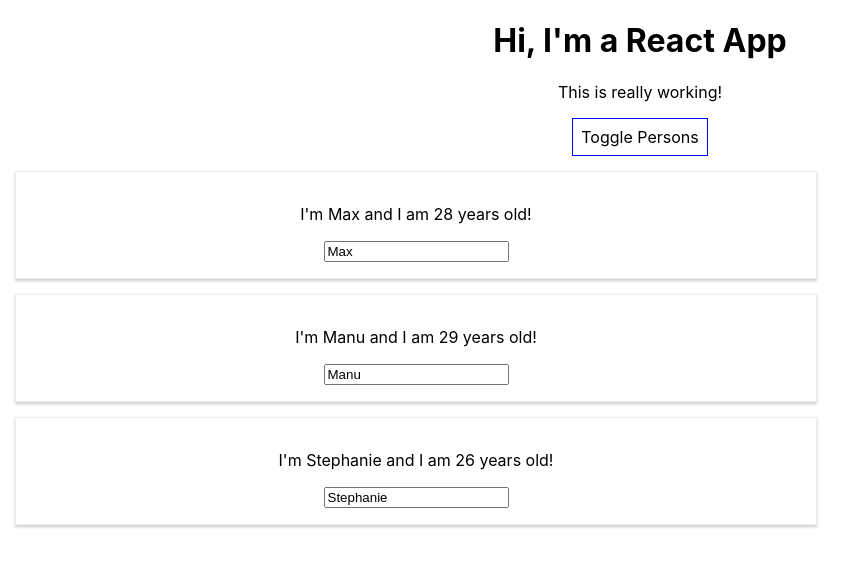
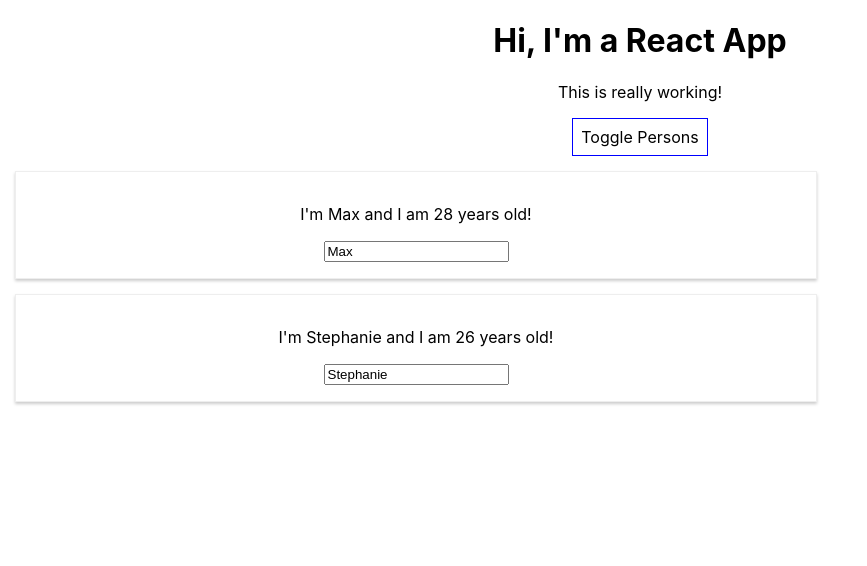
Before and after one commit to wisezt/react-complete-guide, a React (Create React App) app: page / in a window 1280 px wide. Both pictures are taken after a click on the button "Toggle Persons". Shown: the top 566 px of the page, without its empty margins (0-867 px from the left). Built offline with nearby package versions, Linux system fonts and the light colour scheme.

Commit message:
did something for delete person

```diff
--- a/src/App.js
+++ b/src/App.js
@@ -1,46 +1,54 @@
-import React, { Component } from 'react';
+import React, {Component} from 'react';
 import './App.css';
 import Person from './Person/Person';
 
 class App extends Component {
     state = {
         persons: [
-      { name: 'Max', age: 28 },
-      { name: 'Manu', age: 29 },
-      { name: 'Stephanie', age: 26 }
+            {name: 'Max', age: 28},
+            {name: 'Manu', age: 29},
+            {name: 'Stephanie', age: 26}
         ],
         otherState: 'some other value',
         showPersons: false
     }
 
-  switchNameHandler = ( newName ) => {
+    switchNameHandler = (newName) => {
         // console.log('Was clicked!');
         // DON'T DO THIS: this.state.persons[0].name = 'Maximilian';
-    this.setState( {
+        this.setState({
             persons: [
-        { name: newName, age: 28 },
-        { name: 'Manu', age: 29 },
-        { name: 'Stephanie', age: 27 }
+                {name: newName, age: 28},
+                {name: 'Manu', age: 29},
+                {name: 'Stephanie', age: 27}
             ]
-    } )
+        })
     }
 
-  nameChangedHandler = ( event ) => {
-    this.setState( {
+    nameChangedHandler = (event) => {
+        this.setState({
             persons: [
-        { name: 'Max', age: 28 },
-        { name: event.target.value, age: 29 },
-        { name: 'Stephanie', age: 26 }
+                {name: 'Max', age: 28},
+                {name: event.target.value, age: 29},
+                {name: 'Stephanie', age: 26}
             ]
-    } )
+        })
     }
+
 
     togglePersonsHandler = () => {
         const doesShow = this.state.showPersons;
-    this.setState( { showPersons: !doesShow } );
+        this.setState({showPersons: !doesShow});
     }
 
-  render () {
+    deletePersonByIndex = (index) => {
+        const persons = this.state.persons;
+        persons.splice(index, 1);
+
+
+    }
+
+    render() {
         const style = {
             backgroundColor: 'white',
             font: 'inherit',
@@ -51,27 +59,18 @@ class App extends Component {
 
         let persons = null;
 
-    if ( this.state.showPersons ) {
+        if (this.state.showPersons) {
             persons = (
                 <div>
-            {this.state.persons.map(person => {
+                    {this.state.persons.map((person, index) => {
                         return (
-                 <Person name={person.name}
-                                age={person.age} />
+                            <Person
+                                click={this.deletePersonByIndex(index)}
+                                name={person.name}
+                                age={person.age}/>
 
                         )
                     })}
-          {/*<Person*/}
-            {/*name={this.state.persons[0].name}*/}
-            {/*age={this.state.persons[0].age} />*/}
-          {/*<Person*/}
-            {/*name={this.state.persons[1].name}*/}
-            {/*age={this.state.persons[1].age}*/}
-            {/*click={this.switchNameHandler.bind( this, 'Max!' )}*/}
-            {/*changed={this.nameChangedHandler} >My Hobbies: Racing</Person>*/}
-          {/*<Person*/}
-            {/*name={this.state.persons[2].name}*/}
-            {/*age={this.state.persons[2].age} />*/}
                 </div>
             );
         }
@@ -82,7 +81,8 @@ class App extends Component {
                 <p>This is really working!</p>
                 <button
                     style={style}
-          onClick={this.togglePersonsHandler}>Toggle Persons</button>
+                    onClick={this.togglePersonsHandler}>Toggle Persons
+                </button>
                 {persons}
             </div>
         );
--- a/src/Person/Person.js
+++ b/src/Person/Person.js
@@ -4,8 +4,8 @@ import './Person.css';
 
 const person = ( props ) => {
     return (
-        <div className="Person">
-            <p onClick={props.click}>I'm {props.name} and I am {props.age} years old!</p>
+        <div className="Person" onClick={props.click}>
+            <p >I'm {props.name} and I am {props.age} years old!</p>
             <p>{props.children}</p>
             <input type="text" onChange={props.changed} value={props.name} />
         </div>
```
Lines whose indentation alone changed are shown as unchanged.
